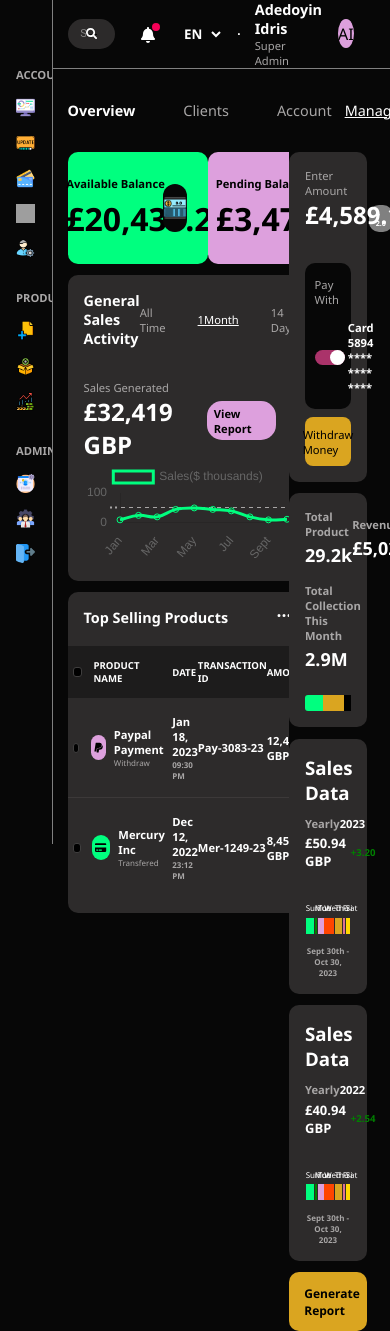
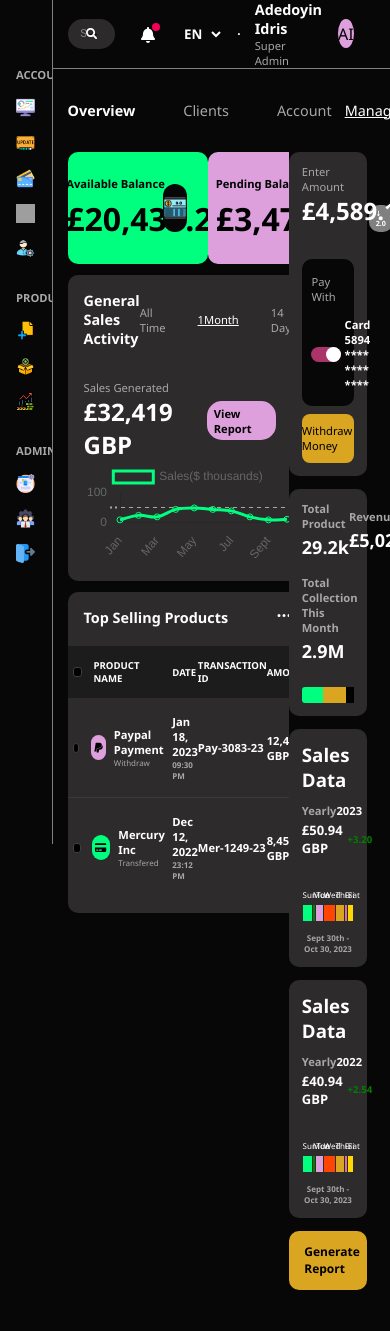
Before and after one commit to DevAdedoyin/monify, a React (Create React App) app: page / in a window 390 px wide. Shown: the top 1331 px of the page. After the commit the page ends 1290 px from the top, so only its background shows below. Built offline with nearby package versions, Linux system fonts and the light colour scheme; grey boxes are pictures that could not be loaded.

Commit message:
#Responsiveness:::> Payment, Revenue, Sales Data Adjusted

```diff
--- a/src/components/OverviewTabContent/RightHandSide/Payment/Payment.module.css
+++ b/src/components/OverviewTabContent/RightHandSide/Payment/Payment.module.css
@@ -79,3 +79,10 @@
 .reactSwitch {
     color: pink;
 }
+
+@media (max-width: 1140px) {
+    .paymentContainer {
+        padding: 0.8rem;
+        margin-bottom: 0.8rem;
+    }
+}
--- a/src/components/OverviewTabContent/RightHandSide/Revenue/Revenue.module.css
+++ b/src/components/OverviewTabContent/RightHandSide/Revenue/Revenue.module.css
@@ -60,3 +60,10 @@
     height: 1rem;
     background-color: black;
 }
+
+@media (max-width: 1140px) {
+    .revenueContainer {
+        padding: 0.8rem;
+        margin-bottom: 0.8rem;
+    }
+}
--- a/src/components/OverviewTabContent/RightHandSide/SalesData/SalesData.module.css
+++ b/src/components/OverviewTabContent/RightHandSide/SalesData/SalesData.module.css
@@ -145,3 +145,10 @@
     text-align: center;
     margin-top: 0.7rem;
 }
+
+@media (max-width: 1140px) {
+    .salesDataContainer {
+        padding: 0.8rem;
+        margin-bottom: 0.8rem;
+    }
+}
```
